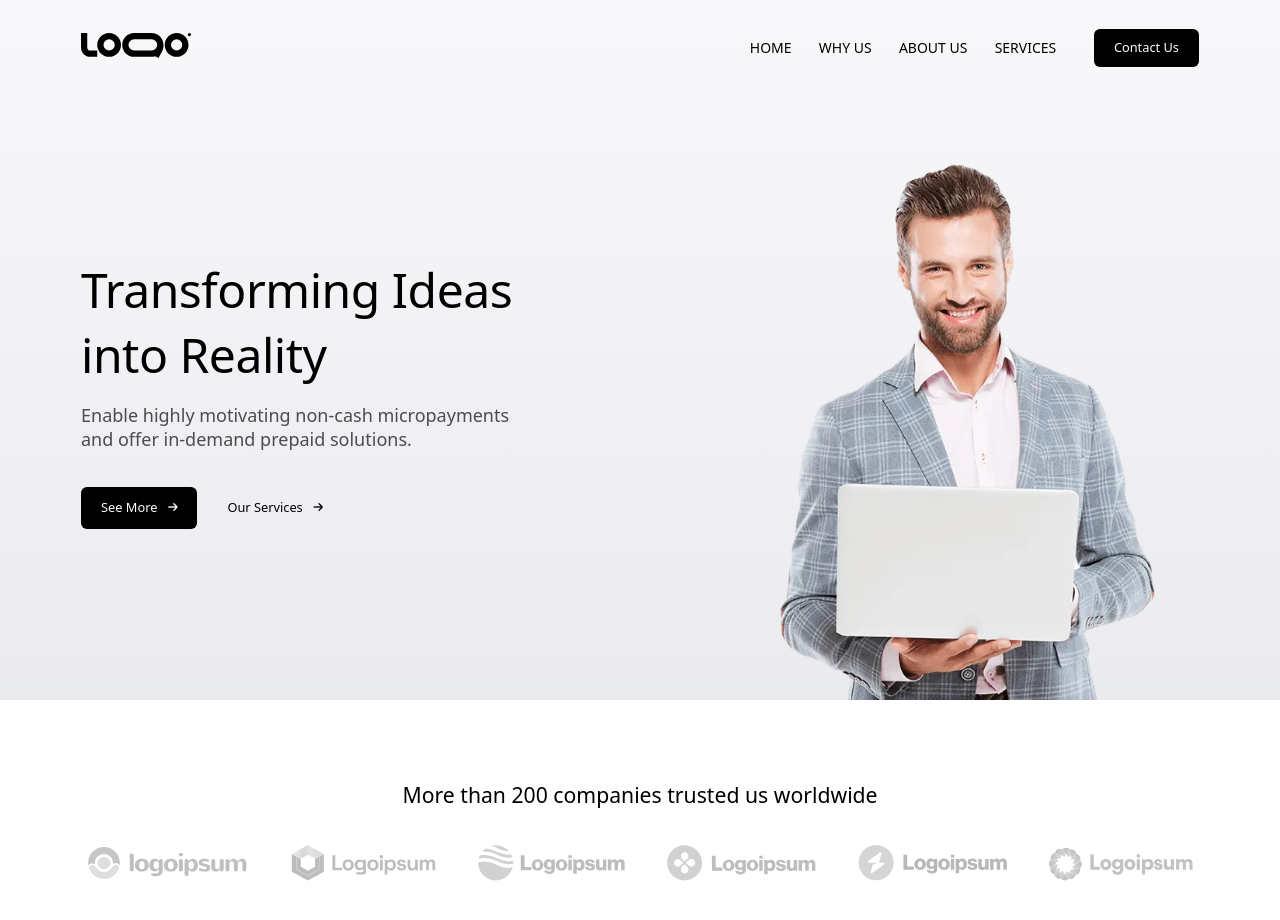
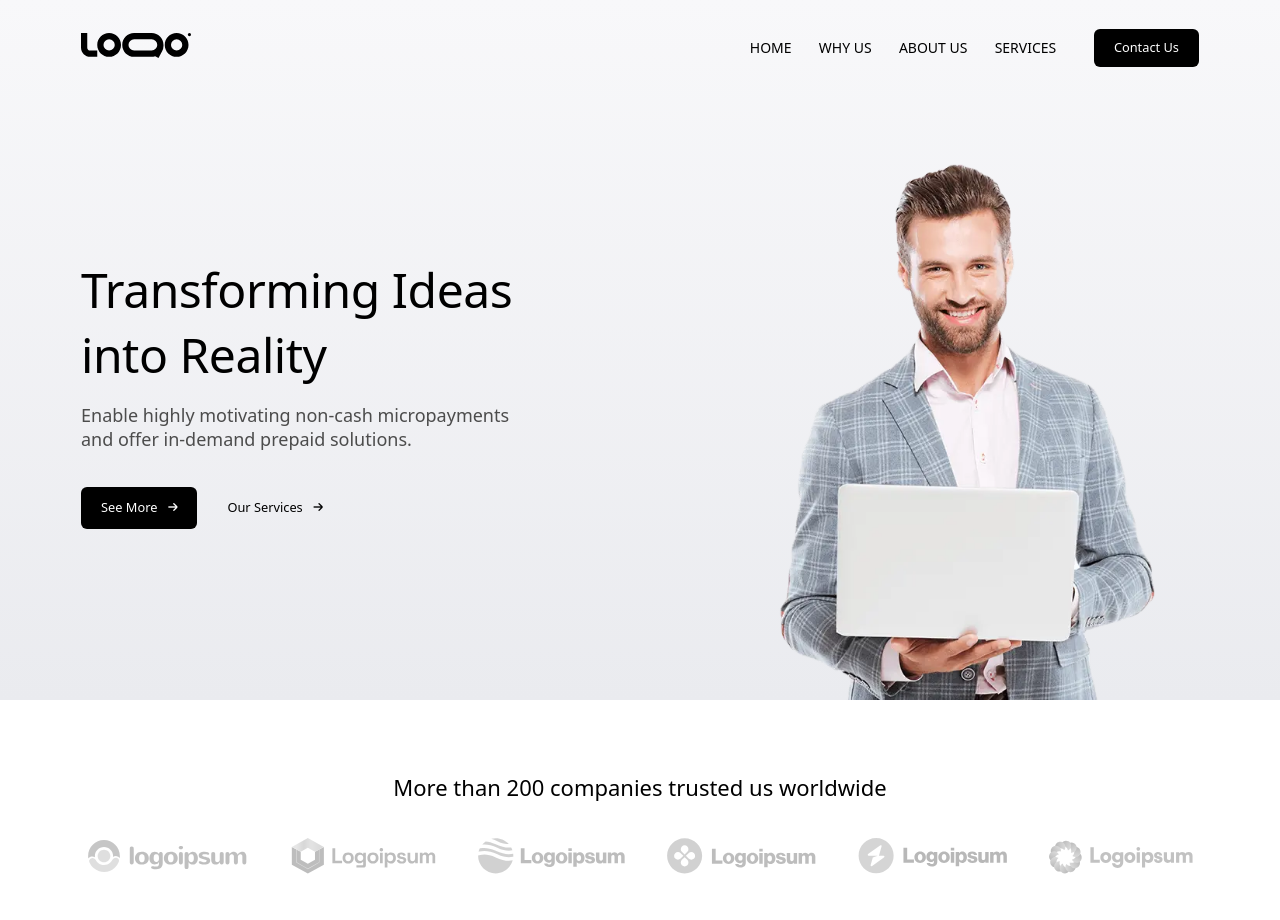
Before and after one commit to can-erturk/digital-agency, a Vue app: page / in a window 1280 px wide. Shown: the top 920 px of the page. Built offline with nearby package versions, Linux system fonts and the light colour scheme.

Commit message:
Update references section styles

```diff
--- a/src/components/sections/References.vue
+++ b/src/components/sections/References.vue
@@ -7,7 +7,7 @@ export default {
 <template>
   <section class="references" id="references">
     <div class="container">
-      <h2>More than 200 companies trusted us worldwide</h2>
+      <h3>More than 200 companies trusted us worldwide</h3>
       <div class="references-list">
         <img src="/references/logoipsum-1.svg" alt="Reference logo" />
         <img src="/references/logoipsum-2.svg" alt="Reference logo" />
@@ -22,12 +22,10 @@ export default {
 
 <style scoped>
 .references {
-  padding-top: 5rem;
+  padding-top: 4.5rem;
 }
 
-h2 {
-  font-size: 1.325rem;
-  font-weight: 500;
+h3 {
   margin-bottom: 2.25rem;
 }
 
```
